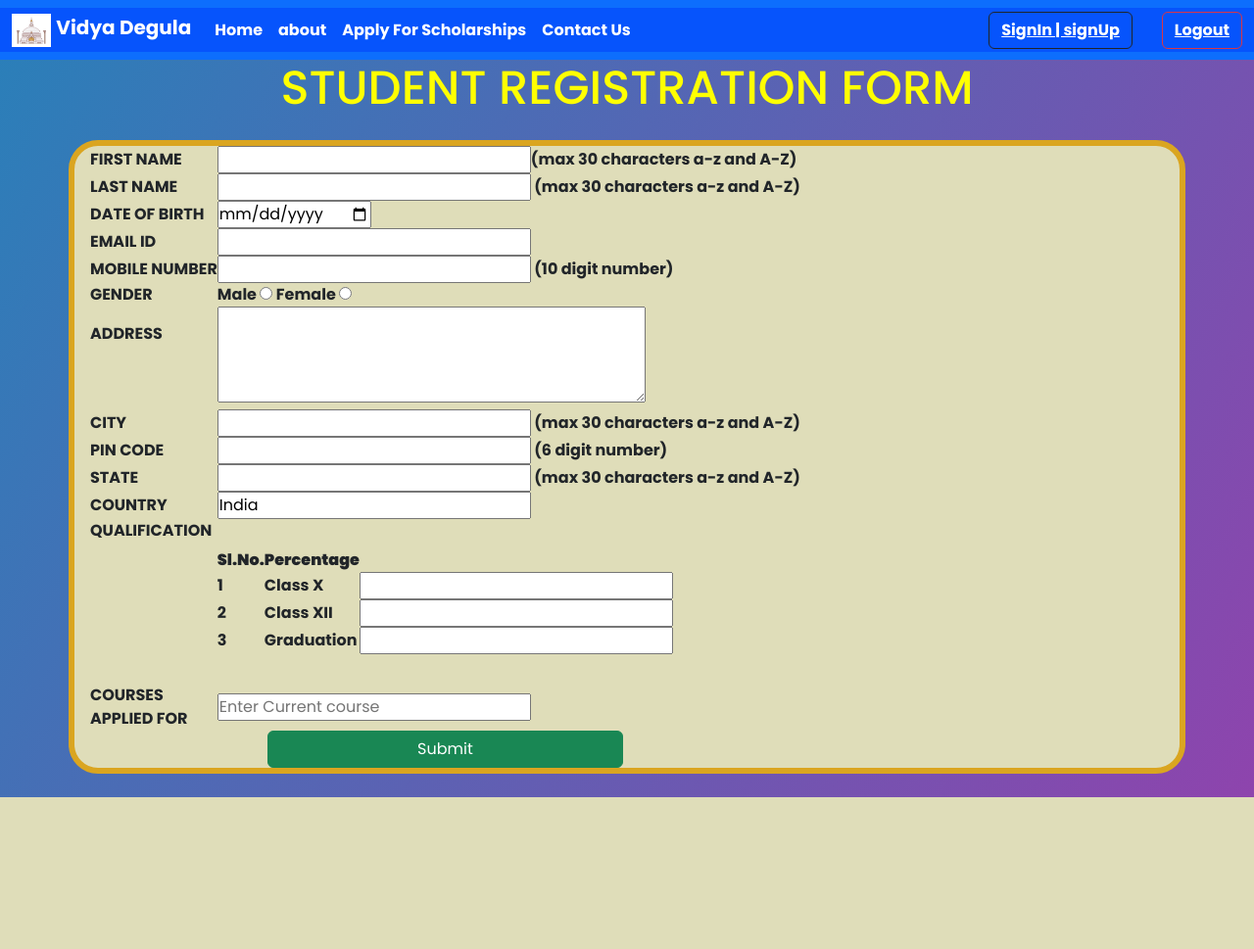
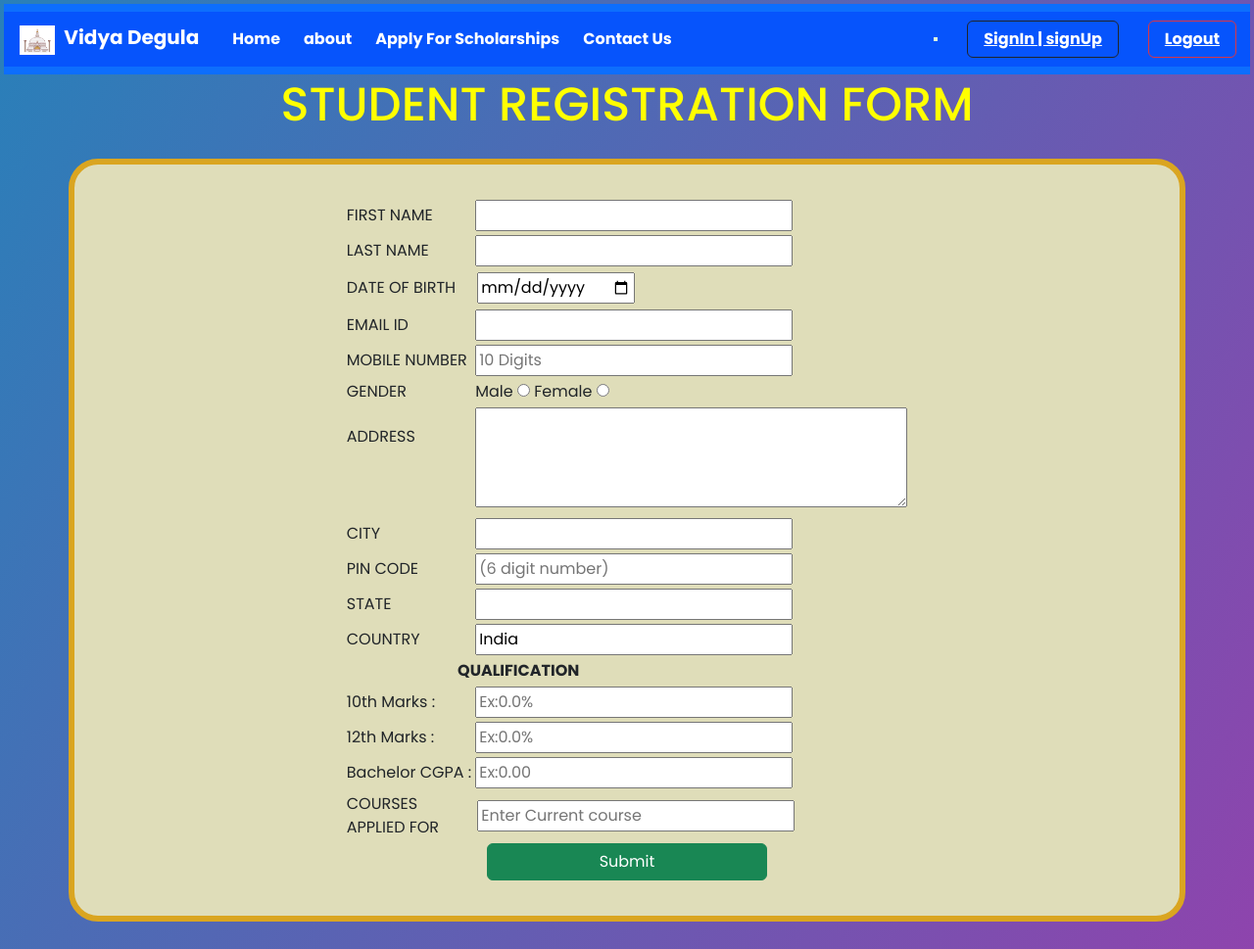
Before and after one commit to AjayNagarajM23/MultiPage-Responsive-Website-Using-Django, a Django app: page /forms in a window 1280 px wide. Shown: the whole page at 98% size. Before the commit the page ends 814 px from the top, so only its background shows below. Run offline with Django 4.2, Linux system fonts and the light colour scheme; a user stored in the database is signed in.

Commit message:
Update requirements.txt

```diff
--- a/app/views.py
+++ b/app/views.py
@@ -41,7 +41,7 @@ def signup(request):
         myuser.last_name = lname
 
         myuser.save()
-        messages.success(request, "Your account has successfully created")
+        messages.success(request, "Your account has successfully Created, Please Login To Continue")
 
         return render(request, 'signin.html')
 
--- a/static/CSS/formStyle.css
+++ b/static/CSS/formStyle.css
@@ -1,9 +1,17 @@
-table{
-  font-family: Calibri, fantasy;
-  font-style: normal;
-  font-weight: bold;
-  border-collapse: collapse;
+.card {
+    position: relative;
+    display: -ms-flexbox;
+    display: flex;
+    -ms-flex-direction: column;
+    flex-direction: column;
+    min-width: 0;
+    word-wrap: break-word;
+    background-color: #f8f9fa;
+    background-clip: border-box;
+    border: 1px solid rgba(0, 0, 0, .125);
+    border-radius: .15rem;
 }
-table.inner{
-  border: 0px
+
+tr,td,table{
+    margin-bottom: 30px;
 }
--- a/static/CSS/styleSignUp.css
+++ b/static/CSS/styleSignUp.css
@@ -4,7 +4,7 @@
 /* Reseting */
 * {
     margin: 0;
-    padding: 0;
+    padding: 2px;
     box-sizing: border-box;
     font-family: 'Poppins', sans-serif;
 }
@@ -73,8 +73,6 @@
     background-color: #03A9F4;
     color: #fff;
     border-radius: 25px;
-    box-shadow: 3px 3px 3px #b1b1b1,
-        -3px -3px 3px #fff;
     letter-spacing: 1.3px;
 }
 
--- a/templates/base.html
+++ b/templates/base.html
@@ -69,8 +69,9 @@
                 <li class="nav-item">
                     <a class="nav-link active" href="/conus"><b>Contact Us</b></a>
                 </li>
-            </ul>{% if user.is_authenticated %}
-            <label style="background-color: #ddffdd;">{{ message }}</label>
+            </ul>
+            {% if user.is_authenticated %}
+            <label style="background-color: #ddffdd;">{{ user.first_name }}</label>
             {% endif %}
             <button
                     class="btn btn-outline-dark"
--- a/templates/form.html
+++ b/templates/form.html
@@ -6,18 +6,17 @@
     {% if user.is_authenticated %}
         <h3 style="color: yellow;font-size: xxx-large ; text-align: center">STUDENT REGISTRATION FORM</h3>
         <div class="container my-4 "
-             style="border-radius: 30px ; border: 6px solid goldenrod ; background-color: rgb(223,221,185) ">
-            <form method="post" action="/afs" class>
+             style="border-radius: 30px ; border: 6px solid goldenrod ; background-color: rgb(223,221,185) ; justify-content: center ; display: flex">
+            <form method="post" action="/afs" class="my-3">
                 {% csrf_token %}
-                <table align="center" cellpadding="10">
+                <table class="my-3">
                     <tr>
                         <td>FIRST NAME</td>
-                        <td><input type="text" name="fname" maxlength="30"/>(max 30 characters a-z and A-Z)</td>
+                        <td><input type="text" name="fname" maxlength="30"/></td>
                     </tr>
                     <tr>
                         <td>LAST NAME</td>
                         <td><input type="text" name="lname" maxlength="30"/>
-                            (max 30 characters a-z and A-Z)
                         </td>
                     </tr>
 
@@ -41,8 +40,7 @@
                     <tr>
                         <td>MOBILE NUMBER</td>
                         <td>
-                            <input type="text" name="phno" maxlength="10"/>
-                            (10 digit number)
+                            <input type="text" name="phno" maxlength="10" placeholder="10 Digits"/>
                         </td>
                     </tr>
 
@@ -65,14 +63,13 @@
                     <tr>
                         <td>CITY</td>
                         <td><input type="text" name="city" maxlength="30"/>
-                            (max 30 characters a-z and A-Z)
                         </td>
                     </tr>
 
                     <tr>
                         <td>PIN CODE</td>
-                        <td><input type="text" name="code" maxlength="6"/>
-                            (6 digit number)
+                        <td><input type="text" name="code" maxlength="6" placeholder="(6 digit number)"/>
+
                         </td>
                     </tr>
 
@@ -80,7 +77,6 @@
                     <tr>
                         <td>STATE</td>
                         <td><input type="text" name="state" maxlength="30"/>
-                            (max 30 characters a-z and A-Z)
                         </td>
                     </tr>
 
@@ -92,38 +88,23 @@
 
 
                     <tr>
-                        <td>QUALIFICATION <br/><br/><br/><br/><br/><br/><br/></td>
-
-                        <td>
-                            <table>
-                                <tr>
-                                    <td align="center"><b>Sl.No.</b></td>
-                                    <td align="center"><b>Percentage</b></td>
+                        <td style="text-align: center; font-weight: bolder; padding-left: 20%">QUALIFICATION </td>
                     </tr>
 
                     <tr>
-                                    <td>1</td>
-                                    <td>Class X</td>
-                                    <td><input type="text" name="per10" maxlength="30"/></td>
+                        <td>10th Marks :</td>
+                        <td><input type="text" name="per10" placeholder="Ex:0.0%"/></td>
                     </tr>
 
                     <tr>
-                                    <td>2</td>
-                                    <td>Class XII</td>
-                                    <td><input type="text" name="per12" maxlength="30"/></td>
+                        <td>12th Marks :</td>
+                        <td><input type="text" name="per10" placeholder="Ex:0.0%"/></td>
                     </tr>
 
                     <tr>
-                                    <td>3</td>
-                                    <td>Graduation</td>
-                                    <td><input type="text" name="bach" maxlength="30"/></td>
+                        <td>Bachelor CGPA :</td>
+                        <td><input type="text" name="per10" placeholder="Ex:0.00"/></td>
                     </tr>
-                            </table>
-
-                        </td>
-                    </tr>
-
-
                     <tr>
                         <td>COURSES<br/>APPLIED FOR</td>
                         <td>
@@ -142,8 +123,8 @@
             </form>
         </div>
     {% else %}
-        <div class="container" style="background-color: #ddffdd">
-            <img src="/static/images/loginErr.png" alt="..." style="padding-left: 250px">
+        <div class="container my-5" style="background-color: #ddffdd ; border-radius: 50% ; justify-content: center; display: flex">
+            <img src="/static/images/loginErr.png" alt="..." style="size: auto ; max-width: 100% ; border-radius: 50% ">
         </div>
     {% endif %}
 {% endblock body %}
```
Also changed, not shown: db.sqlite3. Lines whose indentation alone changed are shown as unchanged.
